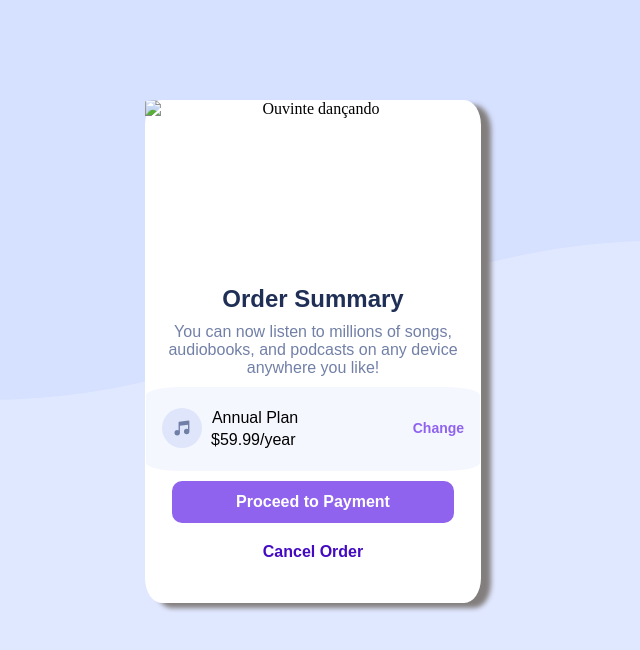
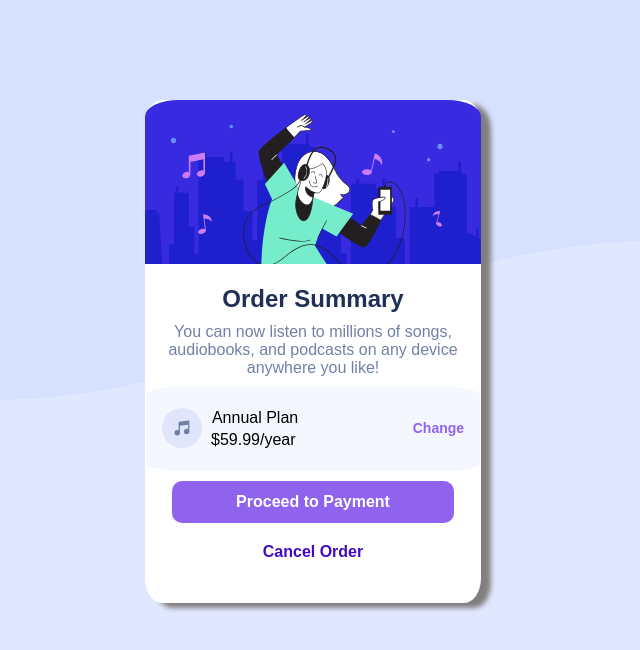
Before and after one commit to xarutom/MusicProject, a plain HTML site: page index.html in a window 1280 px wide. Shown: the whole page, without its empty margins (319-959 px from the left). Drawn offline with Linux system fonts and the light colour scheme; files whose address does not match are found by name.

Commit message:
Update index.html

```diff
--- a/index.html
+++ b/index.html
@@ -15,7 +15,7 @@
   <section class="navigation">
 
 
-    <img class="image" src="images/illustration-hero.svg" alt="Ouvinte dançando" />
+    <img class="image" src="illustration-hero.svg" alt="Ouvinte dançando" />
      <div class="container">
       </div>
       <div class="text">
```
